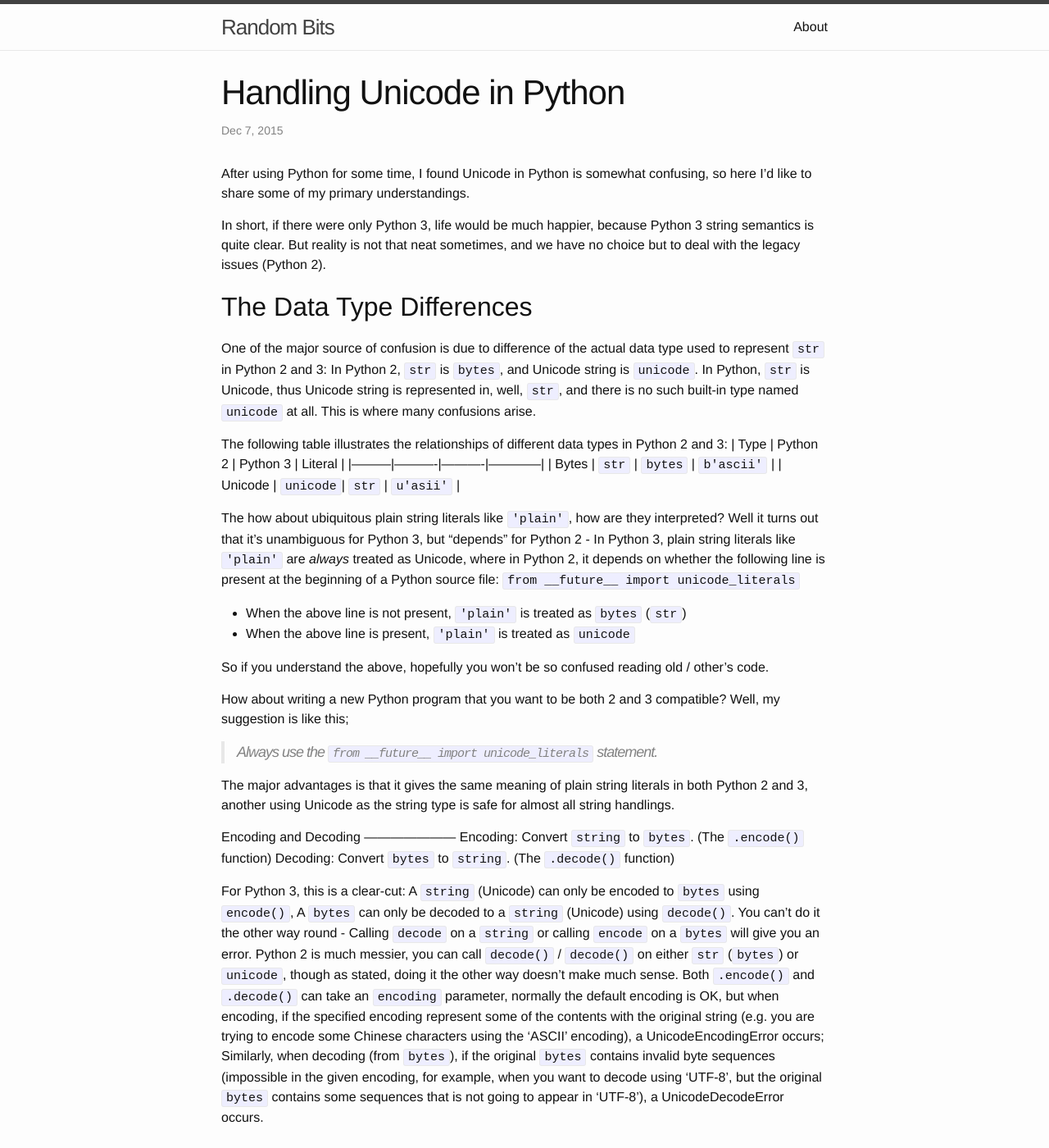
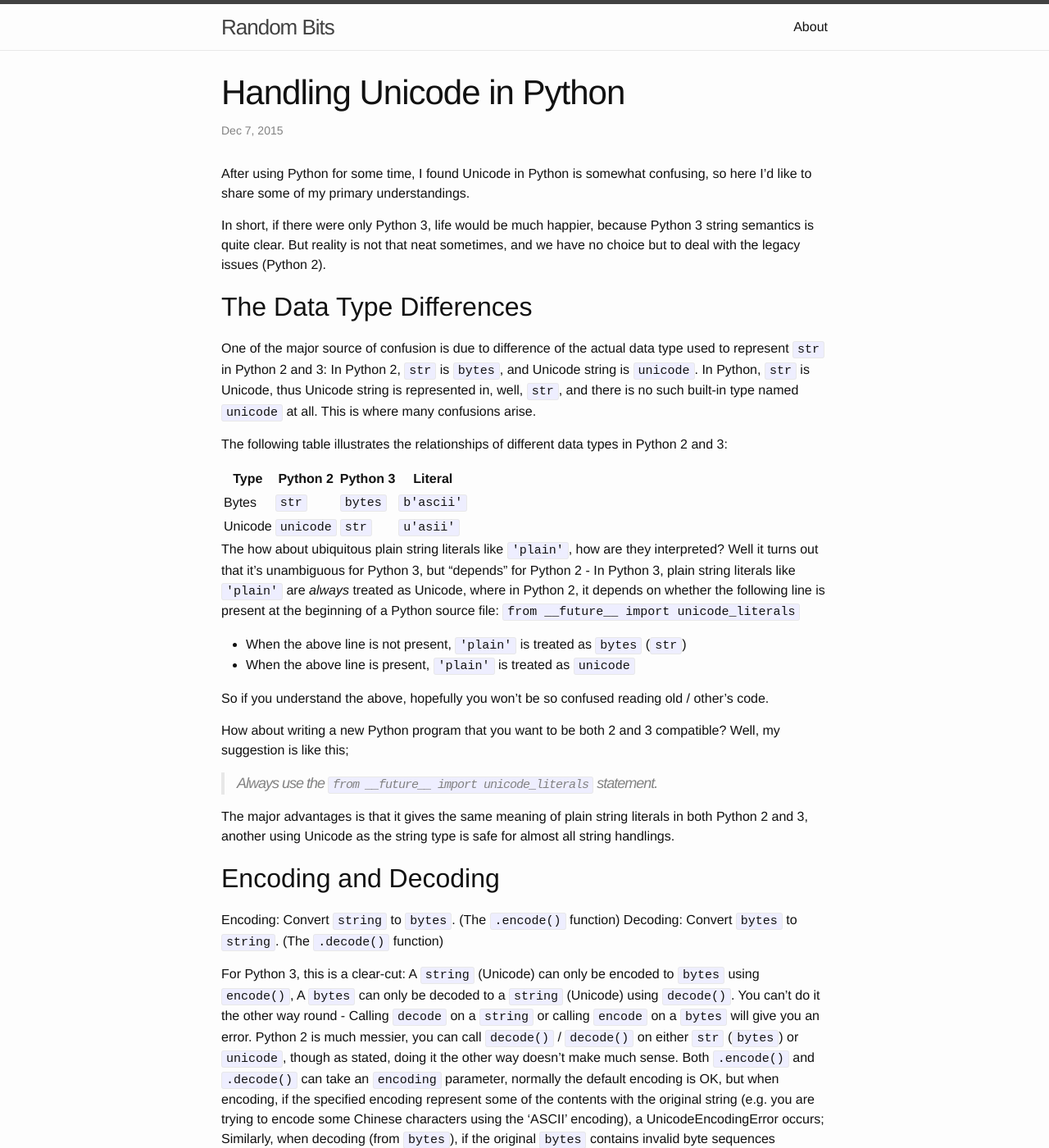
Before and after one commit to houtianze/houtianze.github.io, a Jekyll site: the page built from _posts/2015-12-07-python-unicode.markdown, in a window 1280 px wide and 1400 px high. Shown: the whole window at 82% size. Built offline with Jekyll 4.4.1, drawn with Linux system fonts in a browser that asks for light colours; some of the changed lines change nothing that is shown.

Commit message:
Correct table

```diff
--- a/_posts/2015-12-07-python-unicode.markdown
+++ b/_posts/2015-12-07-python-unicode.markdown
@@ -15,6 +15,7 @@ The Data Type Differences
 One of the major source of confusion is due to difference of the actual data type used to represent `str` in Python 2 and 3: In Python 2, `str` is `bytes`, and Unicode string is `unicode`. In Python, `str` is Unicode, thus Unicode string is represented in, well, `str`, and there is no such built-in type named `unicode` at all. This is where many confusions arise.
 
 The following table illustrates the relationships of different data types in Python 2 and 3:
+
 | Type    | Python 2 | Python 3 | Literal    |
 |---------|----------|----------|------------|
 | Bytes   | `str`    | `bytes`  | `b'ascii'` |
@@ -32,9 +33,9 @@ How about writing a new Python program that you want to be both 2 and 3 compatib
 
 The major advantages is that it gives the same meaning of plain string literals in both Python 2 and 3, another using Unicode as the string type is safe for almost all string handlings.
 
-<a name="ref-encoding-decoding"></a>
-Encoding and Decoding
----------------------
+
+<a name="ref-encoding-decoding"></a>Encoding and Decoding
+---------------------------------------------------------
 Encoding: Convert `string` to `bytes`. (The `.encode()` function)
 Decoding: Convert `bytes` to `string`. (The `.decode()` function)
 
```
